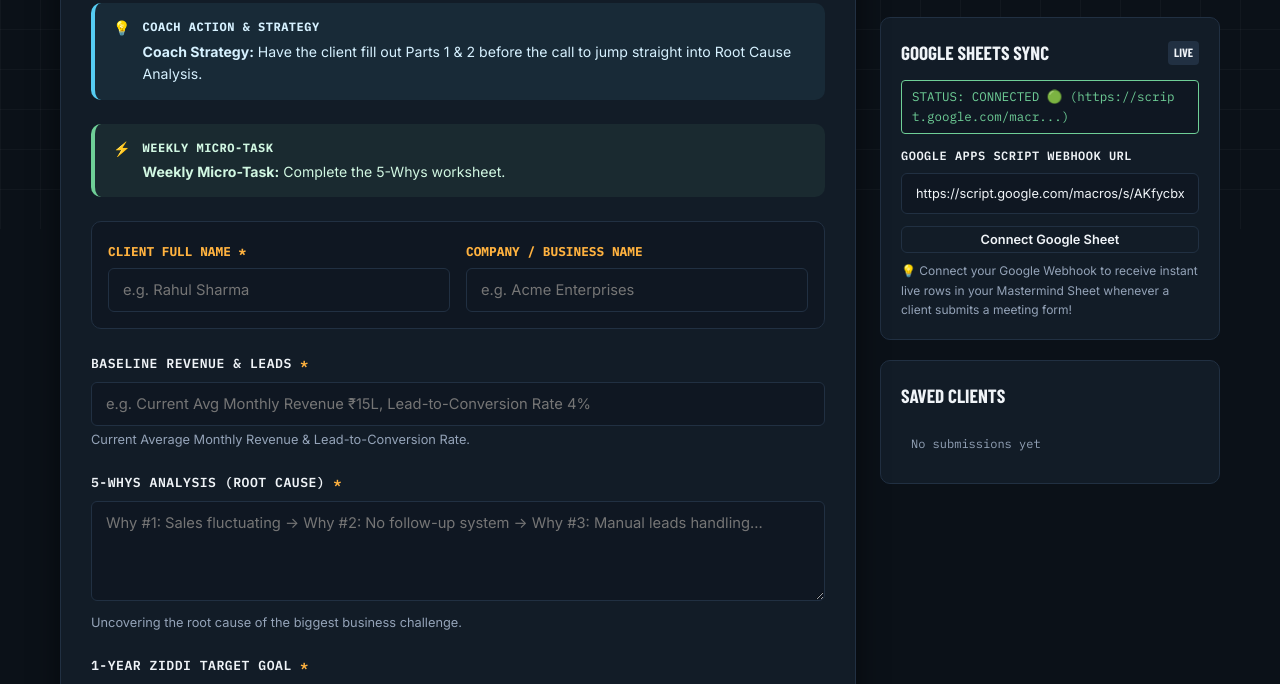
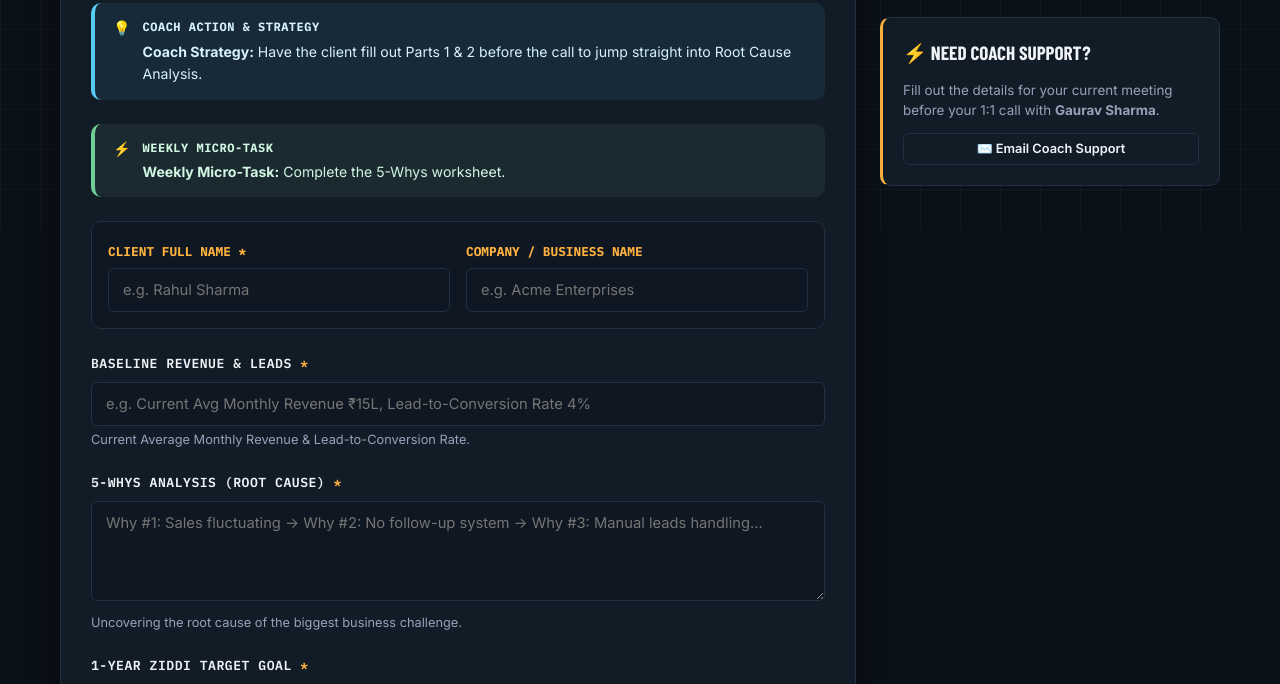
Before and after one commit to yashvriddhistore-maker/Ziddi-Founder, a plain HTML site: page dmaic-tracker/index.html in a window 1280 px wide. Shown: the part 571-1255 px from the top of the page. Drawn offline with nearby package versions, Linux system fonts and the light colour scheme.

Commit message:
Overwrite index.html in GitHub repo with clean sidebar

```diff
--- a/dmaic-tracker/index.html
+++ b/dmaic-tracker/index.html
@@ -142,7 +142,7 @@
         <!-- Progress Widget -->
         <div class="side-card">
           <div class="side-card-title">
-            <span>CLIENT PROGRESS</span>
+            <span>YOUR PROGRESS</span>
             <span style="font-size: 0.8rem; color: var(--accent-amber); font-family: var(--font-mono);">DMAIC TRACK</span>
           </div>
           <div class="progress-stat-box">
@@ -153,39 +153,21 @@
             <div class="progress-bar-inner" id="progressBarInner"></div>
           </div>
           <p style="font-size: 0.78rem; color: var(--text-muted);">
-            Progress updates automatically when you submit meeting entries for the selected client.
+            Your progress updates automatically as you complete each mastermind meeting entry.
           </p>
         </div>
 
-        <!-- Google Sheets Integration Box -->
-        <div class="side-card">
+        <!-- Coach Support Note Card -->
+        <div class="side-card" style="border-left: 3px solid var(--accent-amber);">
           <div class="side-card-title">
-            <span>GOOGLE SHEETS SYNC</span>
-            <span style="font-size: 0.75rem; background: var(--border-color); padding: 2px 6px; border-radius: 4px;">LIVE</span>
+            <span>⚡ NEED COACH SUPPORT?</span>
           </div>
-          <div class="webhook-status" id="webhookStatus">
-            STATUS: NOT CONNECTED (LOCAL STORAGE ONLY)
-          </div>
-          <div class="form-group" style="margin-bottom: 12px;">
-            <label for="webhookUrlInput" style="font-size: 0.75rem;">GOOGLE APPS SCRIPT WEBHOOK URL</label>
-            <input type="url" id="webhookUrlInput" class="form-control" placeholder="https://script.google.com/macros/s/..." style="font-size: 0.8rem;">
-          </div>
-          <button type="button" class="btn btn-ghost btn-sm" id="saveWebhookBtn" style="width: 100%;">
-            Connect Google Sheet
-          </button>
-          <div style="font-size: 0.75rem; color: var(--text-muted); margin-top: 8px;">
-            💡 Connect your Google Webhook to receive instant live rows in your Mastermind Sheet whenever a client submits a meeting form!
-          </div>
-        </div>
-
-        <!-- Client Submissions List -->
-        <div class="side-card">
-          <div class="side-card-title">
-            <span>SAVED CLIENTS</span>
-          </div>
-          <ul class="sub-list" id="submissionsList">
-            <!-- Client items loaded dynamically -->
-          </ul>
+          <p style="font-size: 0.84rem; color: var(--text-muted); line-height: 1.5; margin-bottom: 12px;">
+            Fill out the details for your current meeting before your 1:1 call with <strong>Gaurav Sharma</strong>.
+          </p>
+          <a href="mailto:hello@ziddifounder.com" class="btn btn-ghost btn-sm" style="width: 100%; justify-content: center; text-align: center;">
+            ✉️ Email Coach Support
+          </a>
         </div>
 
       </div>
```
